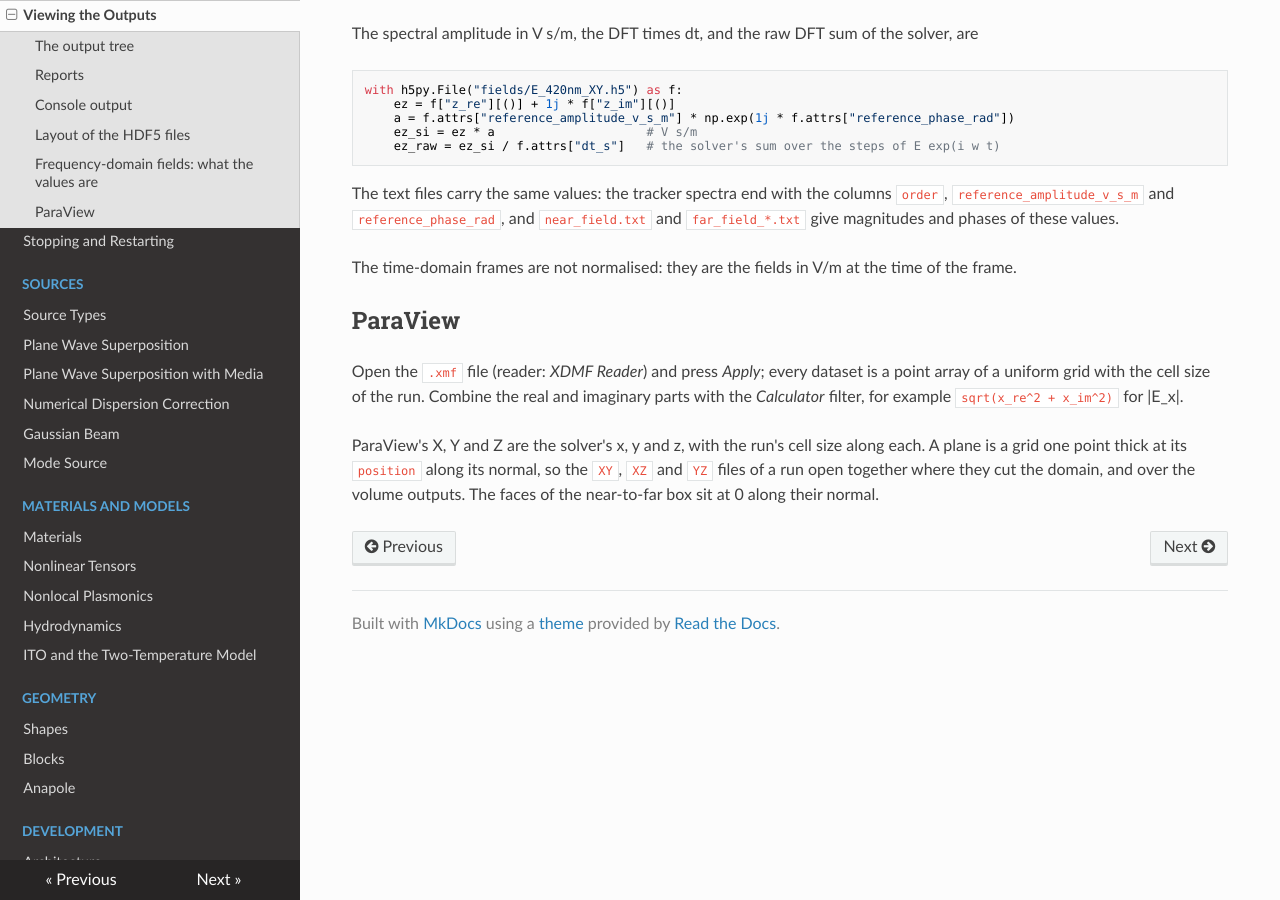
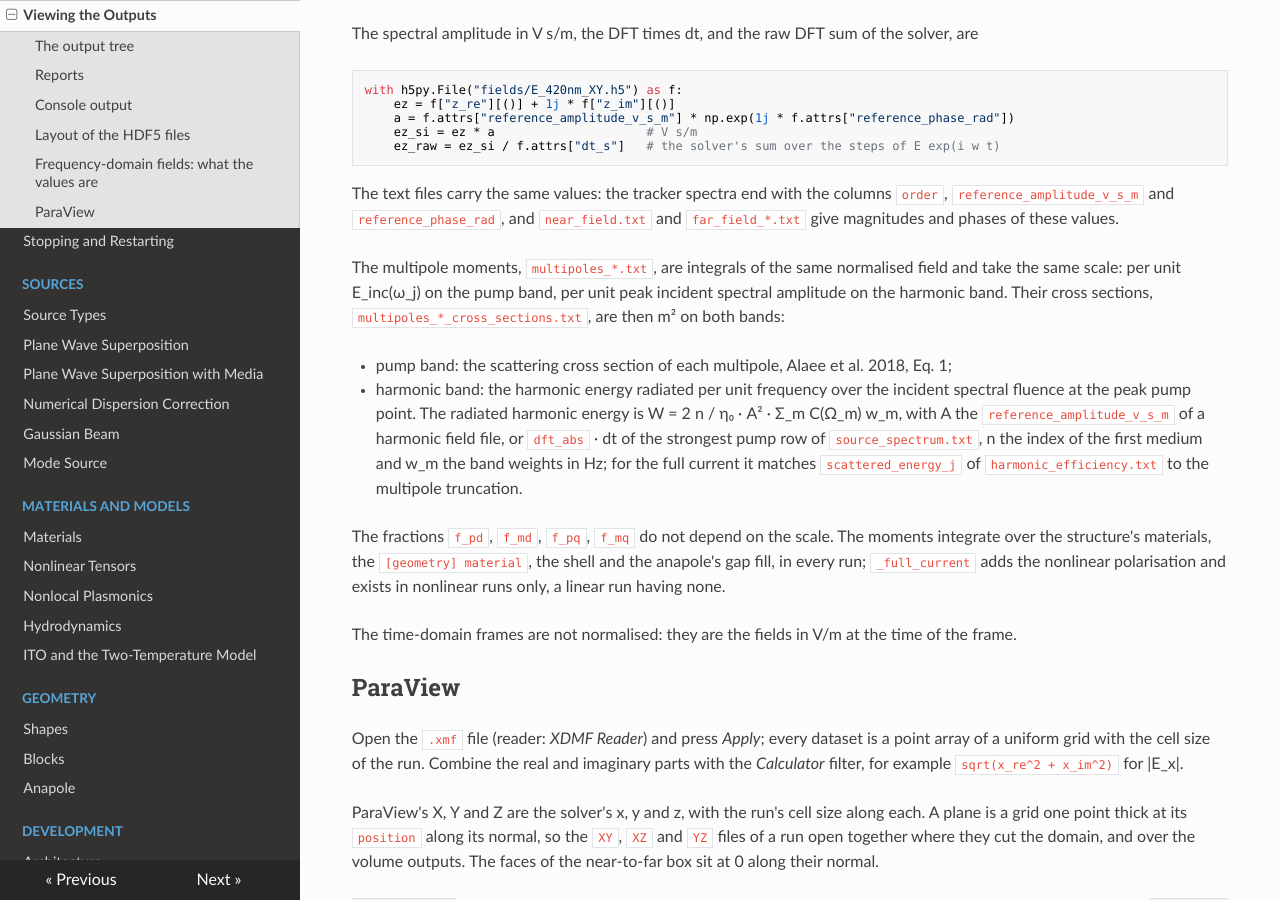
Before and after one commit to cpapakonstantinou/cfdtd, an MkDocs documentation site: the page built from docs/tutorial/Outputs.md, in a window 1280 px wide and 900 px high, scrolled down 3674 px. Built offline with MkDocs 1.6.1, drawn with Linux system fonts in a browser that asks for light colours; nearby versions of some CDN libraries.

Commit message:
change normalization on multipoles

```diff
--- a/docs/tutorial/Outputs.md
+++ b/docs/tutorial/Outputs.md
@@ -157,6 +157,23 @@ The text files carry the same values: the tracker
 spectra end with the columns `order`, `reference_amplitude_v_s_m` and `reference_phase_rad`, and
 `near_field.txt` and `far_field_*.txt` give magnitudes and phases of these values.
 
+The multipole moments, `multipoles_*.txt`, are integrals of the same normalised field and take the
+same scale: per unit E_inc(ω_j) on the pump band, per unit peak incident spectral amplitude on the
+harmonic band. Their cross sections, `multipoles_*_cross_sections.txt`, are then m² on both bands:
+
+- pump band: the scattering cross section of each multipole, Alaee et al. 2018, Eq. 1;
+- harmonic band: the harmonic energy radiated per unit frequency over the incident spectral fluence
+  at the peak pump point. The radiated harmonic energy is
+  W = 2 n / η₀ · A² · Σ_m C(Ω_m) w_m, with A the `reference_amplitude_v_s_m` of a harmonic field
+  file, or `dft_abs` · dt of the strongest pump row of `source_spectrum.txt`, n the index of the
+  first medium and w_m the band weights in Hz; for the full current it matches
+  `scattered_energy_j` of `harmonic_efficiency.txt` to the multipole truncation.
+
+The fractions `f_pd`, `f_md`, `f_pq`, `f_mq` do not depend on the scale. The moments integrate over
+the structure's materials, the `[geometry] material`, the shell and the anapole's gap fill, in every
+run; `_full_current` adds the nonlinear polarisation and exists in nonlinear runs only, a linear run
+having none.
+
 The time-domain frames are not normalised: they are the fields in V/m at the time of the frame.
 
 ## ParaView
```
Also changed, not shown: docs/dev/Roadmap.md (+3 -1 lines), docs/tutorial/Controls.md (+2 -1 lines), 3 other files.
